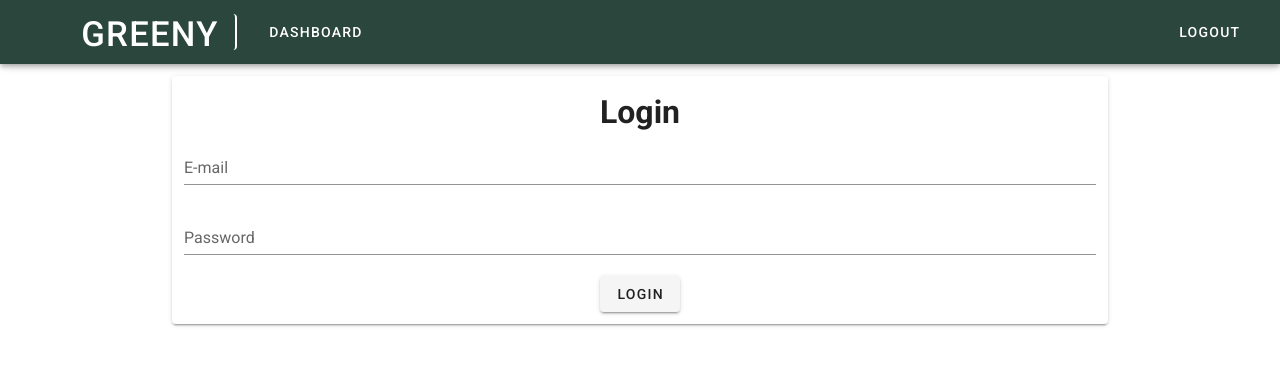
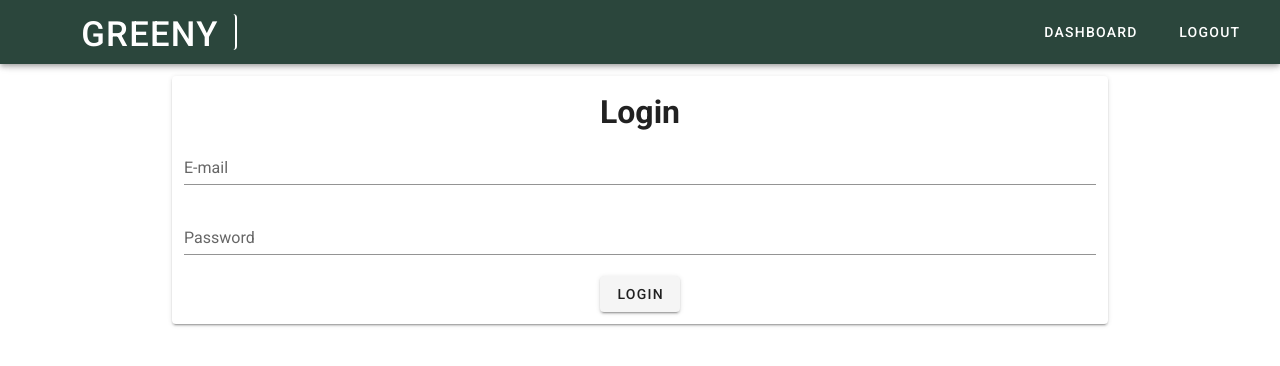
Before and after one commit to vpericki/Greeny-vue, a Vue app: page /#/login in a window 1280 px wide. Shown: the top 366 px of the page. Built offline with nearby package versions, Linux system fonts and the light colour scheme; sample sign-in values are in the browser's storage.

Commit message:
move dashboard button

```diff
--- a/src/components/Navbar.vue
+++ b/src/components/Navbar.vue
@@ -27,15 +27,15 @@
         </v-btn>
       </router-link>
 
-      <router-link to="/dashboard" class="no-style first-item" v-if="isLoggedIn">
+      <v-spacer></v-spacer>
+
+      <div>
+
+        <router-link to="/dashboard" class="no-style first-item" v-if="isLoggedIn">
           <v-btn text data-aos="flip-up">
             <span class="mr-2">Dashboard</span>
           </v-btn>
-      </router-link>
-
-      <v-spacer></v-spacer>
-
-      <div>
+        </router-link>
 
         <router-link to="/login" v-if="! isLoggedIn">
           <v-btn text data-aos="flip-up">
```
